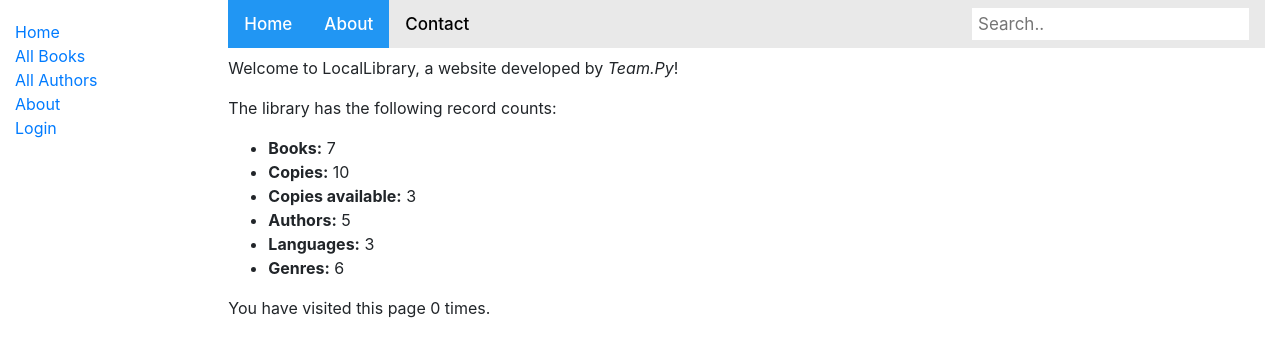
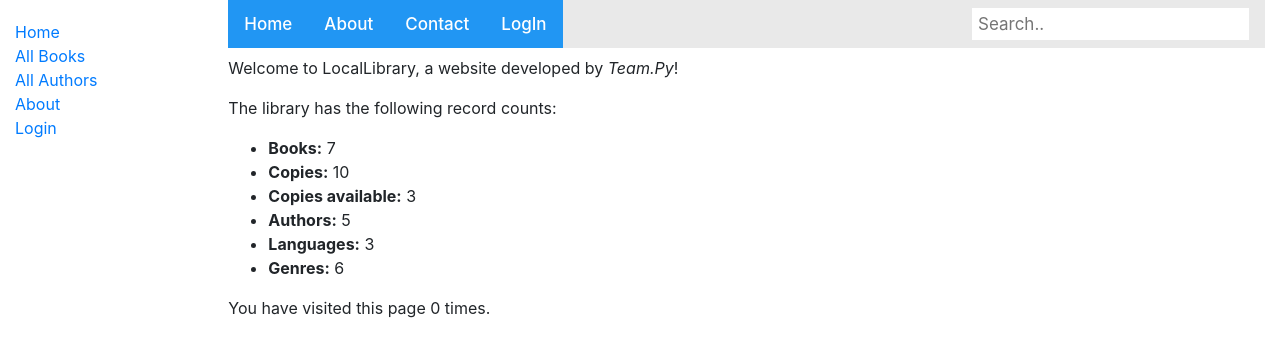
Before and after one commit to abhigyan709/mini-python-project-based-on-django-framework, a Django app: page /catalog/ in a window 1280 px wide. Shown: the top 357 px of the page. Run offline with Django 3.2, Linux system fonts and the light colour scheme; data comes from the database, SQL or seed files in the repository; both versions use the stored data as it was after the commit; some libraries are stand-ins or nearby versions.

Commit message:
"Added login button to the Top BAR"

```diff
--- a/locallibrary/catalog/templates/base_generic.html
+++ b/locallibrary/catalog/templates/base_generic.html
@@ -19,6 +19,7 @@
           <li><a href="{% url 'books' %}">All Books</a></li>
           <li><a href="{% url 'authors' %}">All Authors</a></li>
             <li><a class="active" href="{% url 'about' %}">About</a></li>
+         <!-- <li><a class="active" href="{% url 'login' %}">LogIn</a></li> -->
           {% if user.is_authenticated %}
      <li>User: {{ user.get_username }}</li>
      <li><a href="{% url 'my-borrowed' %}">My Borrowed</a></li>
--- a/locallibrary/catalog/templates/index.html
+++ b/locallibrary/catalog/templates/index.html
@@ -4,7 +4,8 @@
   <h1><div class="topnav">
   <a class="active" href="{% url 'index' %}">Home</a>
   <a class="active" href="{% url 'about' %}">About</a>
-  <a href="contact">Contact</a>
+  <a class="active" href="contact">Contact</a>
+  <a class="active" href="{% url 'login' %}">LogIn</a>
   <input type="text" placeholder="Search..">
     </div></h1>
   <p>Welcome to LocalLibrary, a website developed by <em>Team.Py</em>!</p>
```
Also changed, not shown: locallibrary/db.sqlite3.
